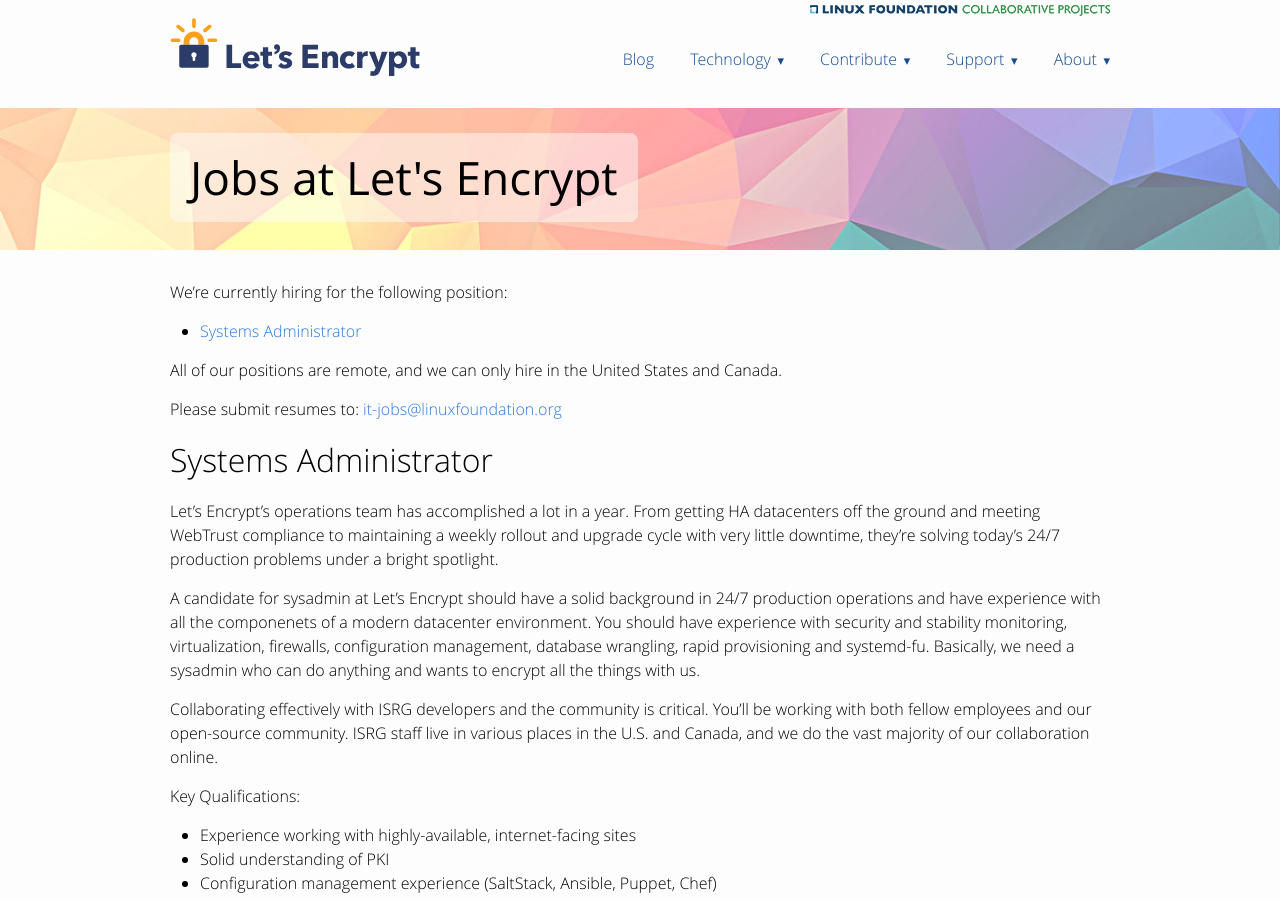
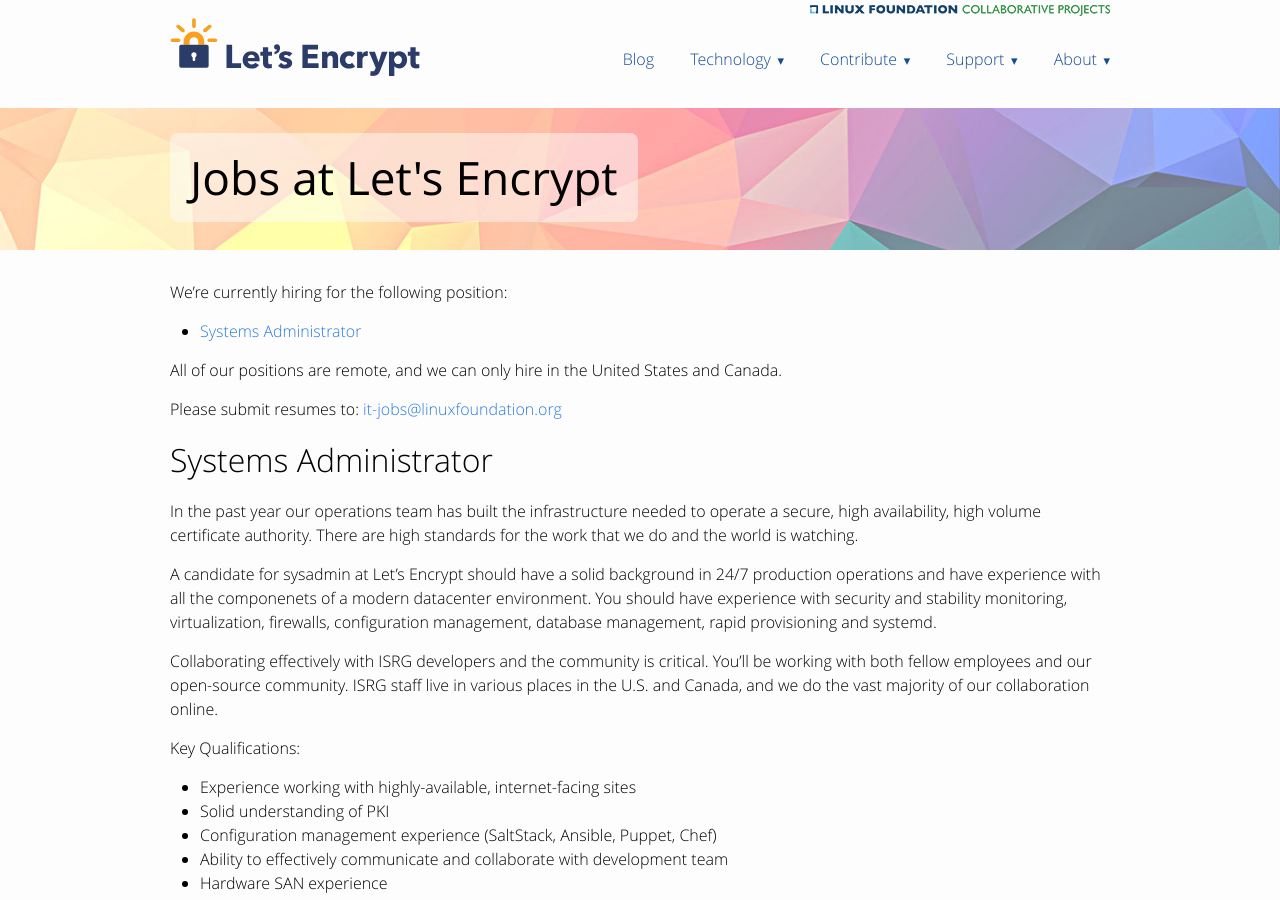
Before and after one commit to snowman1120/website, a Jekyll site: the page built from jobs.md, in a window 1280 px wide and 900 px high. Built offline with Jekyll 4.4.1, drawn with Linux system fonts in a browser that asks for light colours.

Commit message:
Update sysadmin job description.

```diff
--- a/jobs.md
+++ b/jobs.md
@@ -15,9 +15,9 @@ Please submit resumes to: <it-jobs@linuxfoundation.org>
 
 # Systems Administrator
 
-Let's Encrypt's operations team has accomplished a lot in a year. From getting HA datacenters off the ground and meeting WebTrust compliance to maintaining a weekly rollout and upgrade cycle with very little downtime, they're solving today's 24/7 production problems under a bright spotlight.
+In the past year our operations team has built the infrastructure needed to operate a secure, high availability, high volume certificate authority. There are high standards for the work that we do and the world is watching.
 
-A candidate for sysadmin at Let's Encrypt should have a solid background in 24/7 production operations and have experience with all the componenets of a modern datacenter environment. You should have experience with security and stability monitoring, virtualization, firewalls, configuration management, database wrangling, rapid provisioning and systemd-fu. Basically, we need a sysadmin who can do anything and wants to encrypt all the things with us.
+A candidate for sysadmin at Let's Encrypt should have a solid background in 24/7 production operations and have experience with all the componenets of a modern datacenter environment. You should have experience with security and stability monitoring, virtualization, firewalls, configuration management, database management, rapid provisioning and systemd.
 
 Collaborating effectively with ISRG developers and the community is critical. You’ll be working with both fellow employees and our open-source community. ISRG staff live in various places in the U.S. and Canada, and we do the vast majority of our collaboration online.
 
```
